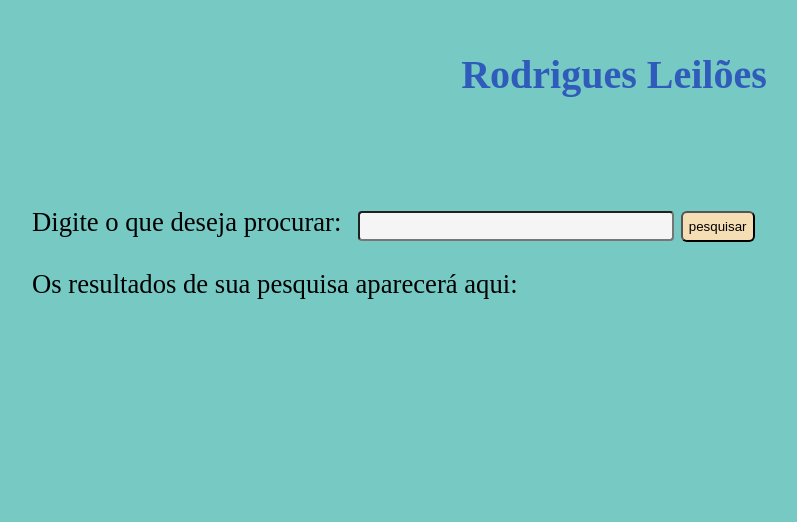
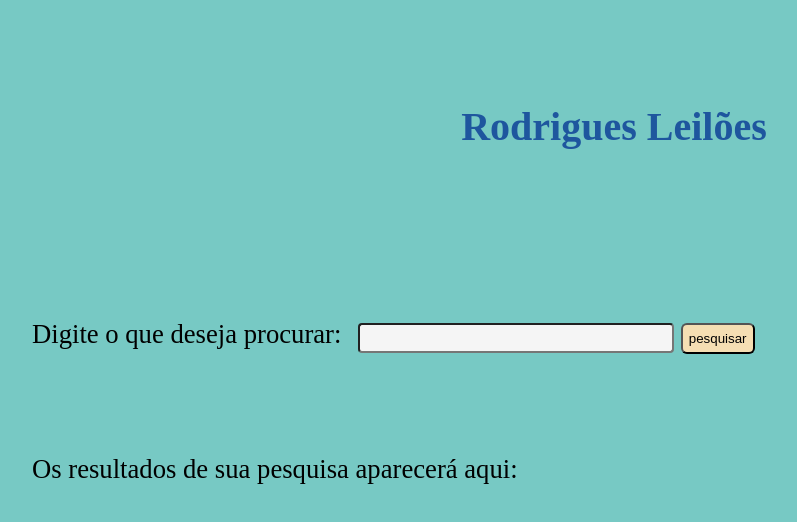
Before and after one commit to Future-Aperture/automations, a plain HTML site: page site/htmls/index.html in a window 1280 px wide. Shown: the whole page, without its empty margins (26-823 px from the left). Drawn offline with Linux system fonts and the light colour scheme.

Commit message:
fiz mudanças básicas, como moudei a cor do título e adicionei um espaõ entre o titulo e a caixa

```diff
--- a/site/htmls/style.css
+++ b/site/htmls/style.css
@@ -10,7 +10,7 @@ div#titulo {
     text-align: center;
     padding-top: 10px;
     margin: auto;
-    color: #2f5bbb;
+    color: #1e569e;
     border-radius: 16px;
     padding-bottom: 6%;
 }
@@ -46,3 +46,11 @@ div#res {
     margin-left: 50px;
 
 }
+
+section{
+    margin-top: 60px;
+}
+
+p {
+    margin-top: 100px;
+}
```
Also changed, not shown: site/htmls/index.html (+1 -0 lines).
